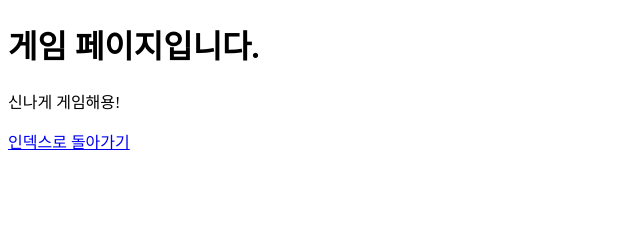
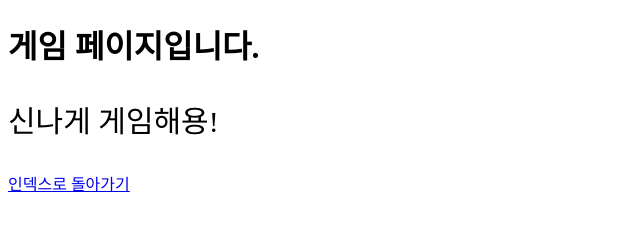
Before and after one commit to contedete/my_repo, a plain HTML site: page game.html in a window 1280 px wide. Shown: the whole page, without its empty margins (0-640 px from the left). Drawn offline with Linux system fonts and the light colour scheme.

Commit message:
p font size changed

```diff
--- a/game.html
+++ b/game.html
@@ -5,6 +5,9 @@
     <meta http-equiv="X-UA-Compatible" content="IE=edge">
     <meta name="viewport" content="width=device-width, initial-scale=1.0">
     <title>game.html</title>
+    <style>
+        p{font-size: 30px;}
+    </style>
 </head>
 <body>
     <h1>게임 페이지입니다.</h1>
```
